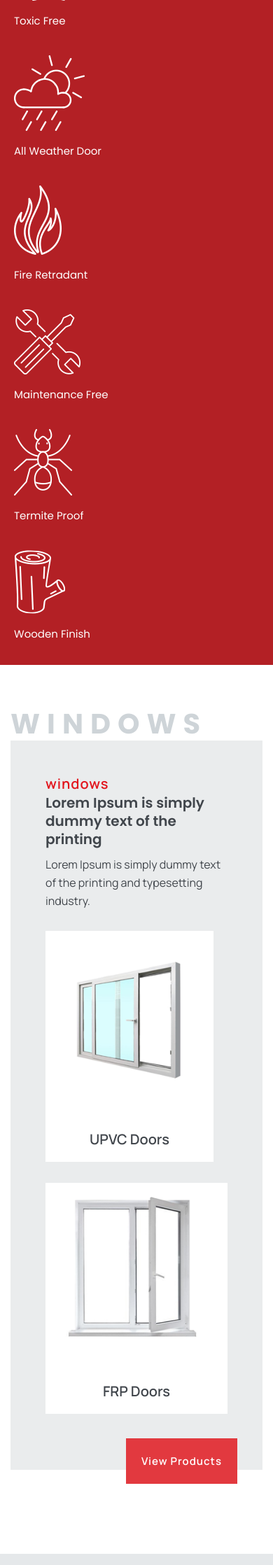
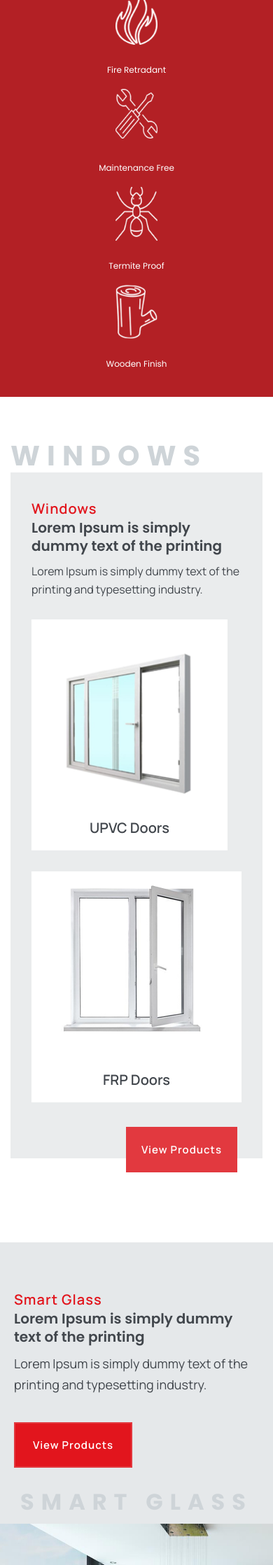
Before and after one commit to dilshad-shibin/seaoux-web, a PHP site: page / in a window 390 px wide. Shown: the part 2284-4520 px from the top of the page at 70% size. Run offline with PHP 8.4, Linux system fonts and the light colour scheme; some libraries are stand-ins or nearby versions; some web fonts are replaced.

Commit message:
new edits

```diff
--- a/assets/css/responsive.css
+++ b/assets/css/responsive.css
@@ -483,16 +483,22 @@
         font-size: 15px;
     }
     .feature-area{
-        padding: 50px 0 15px;
+        padding: 50px 0px 30px;
     }
     .head-text{
         margin-bottom: 0;
     }
     .feature-inner .feature-box{
-        padding: 20px;
+        padding: 10px;
+        display: flex;
+        flex-direction: column;
+        justify-content: space-between;
+        align-items: center;
+        min-height: 140px;
     }
     .feature-inner .feature-box .name h3{
-        font-size: 15px;
+        font-size: 12px;
+        text-align: center;
     }
     .feature-inner {
         margin-top: 25px;
@@ -501,7 +507,8 @@
         flex-direction: column;
     }
     .glass-textarea{
-        padding-left: 30px;
+        padding-left: 20px;
+        padding-right: 20px;
     }
     .glass-text h3{
         font-size: 20px;
@@ -515,10 +522,14 @@
         font-size: 15px;
     }
     .glass-img-text{
-        bottom: 38px;
+        bottom: 112px;
+        left: 0;
+        text-align: center;
+        width: 100%;
     }
     .glass-img-text h1{
-        font-size: 50px;
+        font-size: 32px;
+        text-align: center;
     }
     .remote-text{
         top: -54px;
@@ -549,10 +560,11 @@
         padding: 80px 0 50px;
     }
     .testi-head h2{
-        font-size: 22px;
+        font-size: 18px;
     }
     .testi-head h1{
-        font-size: 38px;
+        font-size: 28px;
+        margin-bottom: 40px;
     }
     .testi-text{
         padding: 65px 30px 80px 30px;
@@ -594,4 +606,20 @@
     .address-area{
         padding: 70px 0 0;
     }
+    .area-inner {
+        padding-left: 30px;
+        padding-top: 40px;
+        padding-right: 30px;
+    }
+    .feature-inner .feature-box .icon img{
+        max-width: 60px;
+    }
+    .about-inner p{
+        font-size: 18px;
+    }
+    .testi-slider .owl-dots button{
+        width: 14px;
+        height: 14px;
+        margin-right: 8px;
+    }
 }
--- a/assets/css/style.css
+++ b/assets/css/style.css
@@ -878,7 +878,7 @@ a,
 :: 13.0 BLEND MESH AREA CSS
 ****************************** */
 .blend-mesh-area{
-    padding: 80px 0 110px;
+    padding: 100px 0 110px;
 }
 
 .blend-box{
@@ -975,8 +975,8 @@ a,
 
 .about-inner p{
     color: #222f4bc9;
-    line-height: 32px;
-    font-size: 19px;
+    line-height: 35px;
+    font-size: 22px;
     max-width: 670px;
     margin-bottom: 16px;
 }
--- a/assets/js/active.js
+++ b/assets/js/active.js
@@ -1,20 +1,3 @@
-// Index of jQuery Active Code
-
-// :: 1.0 PRELOADER ACTIVE CODE
-// :: 2.0 NAVIGATION MENU ACTIVE CODE
-// :: 3.0 SCROLL TO TOP ACTIVE CODE
-// :: 4.0 SCROLL LINK ACTIVE CODE
-// :: 5.0 SMOOTH SCROLLING ACTIVE CODE
-// :: 6.0 PORTFOLIO ACTIVE CODE
-// :: 7.0 AOS ACTIVE CODE
-// :: 8.0 PREVENT DEFAULT ACTIVE CODE
-// :: 9.0 FEATURES SLIDER ACTIVE CODE
-// :: 10.0 BRANDING SLIDER ACTIVE CODE
-// :: 11.0 TESTIMONIALS ACTIVE CODE
-// :: 12.0 TEAM SLIDER ACTIVE CODE
-// :: 13.0 APP SCREENSHOTS ACTIVE CODE
-// :: 14.0 FANCYBOX IMAGE GALLERY
-// :: 15.0 CONTACT FORM ACTIVE CODE
 
 (function ($) {
     'use strict';
@@ -110,29 +93,6 @@
         }, 1000);
     });
 
-    // :: 6.0 PORTFOLIO ACTIVE CODE
-    $('#container').imagesLoaded( function() {
-      $('.portfolio').isotope({
-          // set itemSelector so .grid-sizer is not used in layout
-          itemSelector: '.grid',
-          percentPosition: true,
-          masonry: {
-            // use outer width of grid-sizer for columnWidth
-            columnWidth: '.grid'
-          }
-        });
-      // filter items on button click
-        $('.portfolio-menu').on( 'click', 'button', function() {
-          var filterValue = $(this).attr('data-filter');
-          $('.portfolio').isotope({ filter: filterValue });
-        });
-
-        $('.portfolio-menu button').on( 'click', function() {
-            $(this).siblings('.active').removeClass('active');
-            $(this).addClass('active');
-        });
-    });
-
     // :: 7.0 AOS ACTIVE CODE
     AOS.init();
 
@@ -141,44 +101,7 @@
         $.preventDefault();
     });
 
-    // :: 9.0 FEATURES SLIDER ACTIVE CODE
-    $('.features-slider.owl-carousel').owlCarousel({
-        items: 1,
-        loop: true,
-        nav: false,
-        dots: true,
-        smartSpeed: 1500,
-        autoplay: true,
-        autoplayTimeout: 6000,
-        dotsContainer: '.features-content'
-    });
-
-    // :: 10.0 BRANDING SLIDER ACTIVE CODE
-    $('.branding-slider.owl-carousel').owlCarousel({
-        loop: true,
-        margin: 20,
-        nav: false,
-        dots: false,
-        smartSpeed: 2000,
-        autoplay: true,
-        autoplayTimeout: 4000,
-        responsive: {
-            0: {
-                items: 2
-            },
-            576: {
-                items: 3
-            },
-            768: {
-                items: 4
-            },
-            992: {
-                items: 5
-            }
-        }
-    });
-
-    // :: 11.0 TESTIMONIALS ACTIVE CODE
+   // :: 11.0 TESTIMONIALS ACTIVE CODE
     $('.testi-slider.owl-carousel').owlCarousel({
         loop: true,
         margin: 0,
@@ -231,7 +154,7 @@
     //Feature Slider
     $('.feature-slider.owl-carousel').owlCarousel({
         loop: true,
-        margin: 20,
+        margin: 0,
         nav: false,
         dots: true,
         smartSpeed: 2000,
@@ -239,10 +162,10 @@
         autoplayTimeout: 4000,
         responsive: {
             0: {
-                items: 2
+                items: 3
             },
             576: {
-                items: 2
+                items: 3
             },
             768: {
                 items: 3
@@ -253,132 +176,4 @@
         }
     });
 
-    // :: 12.0 TEAM SLIDER ACTIVE CODE
-    $('.team-slider.owl-carousel').owlCarousel({
-        loop: true,
-        margin: 20,
-        nav: false,
-        dots: false,
-        smartSpeed: 2000,
-        autoplay: true,
-        autoplayTimeout: 4000,
-        responsive: {
-            0: {
-                items: 1,
-                nav: false
-            },
-            576: {
-                items: 2
-            },
-            768: {
-                items: 3
-            },
-            992: {
-                items: 4
-            }
-        }
-    });
-
-    // :: 13.0 APP SCREENSHOTS ACTIVE CODE
-    $('.app-screenshots').slick({
-        dots: true,
-        arrows: false,
-        speed: 2000,
-        slidesToShow: 4,
-        slidesToScroll: 1,
-        autoplay: true,
-        autoplaySpeed: 3000,
-        pauseOnHover: false,
-        pauseOnFocus: false,
-        responsive: [
-            {
-                breakpoint: 1024,
-                settings: {
-                    slidesToShow: 3,
-                    slidesToScroll: 1
-                }
-            },
-            {
-                breakpoint: 600,
-                settings: {
-                    slidesToShow: 2,
-                    slidesToScroll: 2,
-                    dots: false
-                }
-            },
-            {
-                breakpoint: 480,
-                settings: {
-                    slidesToShow: 1,
-                    slidesToScroll: 1,
-                    dots: false
-                }
-            }
-          ]
-    });
-
-    // :: 14.0 FANCYBOX IMAGE GALLERY
-    $('[data-fancybox="images"]').fancybox({
-        afterLoad: function (instance, current) {
-            var pixelRatio = window.devicePixelRatio || 1;
-
-            if (pixelRatio > 1.5) {
-                current.width = current.width / pixelRatio;
-                current.height = current.height / pixelRatio;
-            }
-        }
-    });
-
-    $('[data-fancybox]').fancybox({
-        youtube: {
-            controls: 0,
-            showinfo: 0
-        },
-        vimeo: {
-            color: 'f00'
-        }
-    });
-
-    // :: 15.0 CONTACT FORM ACTIVE CODE
-    // Get the form.
-    var form = $('#contact-form');
-    // Get the messages div.
-    var formMessages = $('.form-message');
-    // Set up an event listener for the contact form.
-    $(form).submit(function (e) {
-        // Stop the browser from submitting the form.
-        e.preventDefault();
-        // Serialize the form data.
-        var formData = $(form).serialize();
-        // Submit the form using AJAX.
-        $.ajax({
-                type: 'POST',
-                url: $(form).attr('action'),
-                data: formData
-            })
-            .done(function (response) {
-                // Make sure that the formMessages div has the 'success' class.
-                $(formMessages).removeClass('error');
-                $(formMessages).addClass('success');
-
-                // Set the message text.
-                $(formMessages).text(response);
-
-                // Clear the form.
-                $('#contact-form input,#contact-form textarea').val('');
-            })
-            .fail(function (data) {
-                // Make sure that the formMessages div has the 'error' class.
-                $(formMessages).removeClass('success');
-                $(formMessages).addClass('error');
-
-                // Set the message text.
-                if (data.responseText !== '') {
-                    $(formMessages).text(data.responseText);
-                } else {
-                    $(formMessages).text('Oops! An error occured and your message could not be sent.');
-                }
-            });
-    });
-
 }(jQuery));
--- a/index.html
+++ b/index.html
@@ -361,11 +361,11 @@
                         <div class="area-inner area-inner2">
                             <div class="big-door big-window"></div>
                             <div class="text-sec">
-                                <span>windows</span>
+                                <span>Windows</span>
                                 <h2>Lorem Ipsum is simply dummy text of the printing</h2>
                                 <p>Lorem Ipsum is simply dummy text of the printing and typesetting industry.</p>
                             </div>
-                            <div class="img-sec">
+                            <div class="img-sec door-slider owl-carousel">
                                 <div class="img-sec-inner img-sec-inner2">
                                     <div class="img">
                                         <img src="assets/img/windows/1.png" alt="">
```
Also changed, not shown: assets/img/features/1.png, assets/img/features/10.png, assets/img/features/2.png, assets/img/features/3.png, assets/img/features/4.png, assets/img/features/5.png, assets/img/features/6.png, assets/img/features/7.png, assets/img/features/8.png, assets/img/features/9.png, 4 other files.
